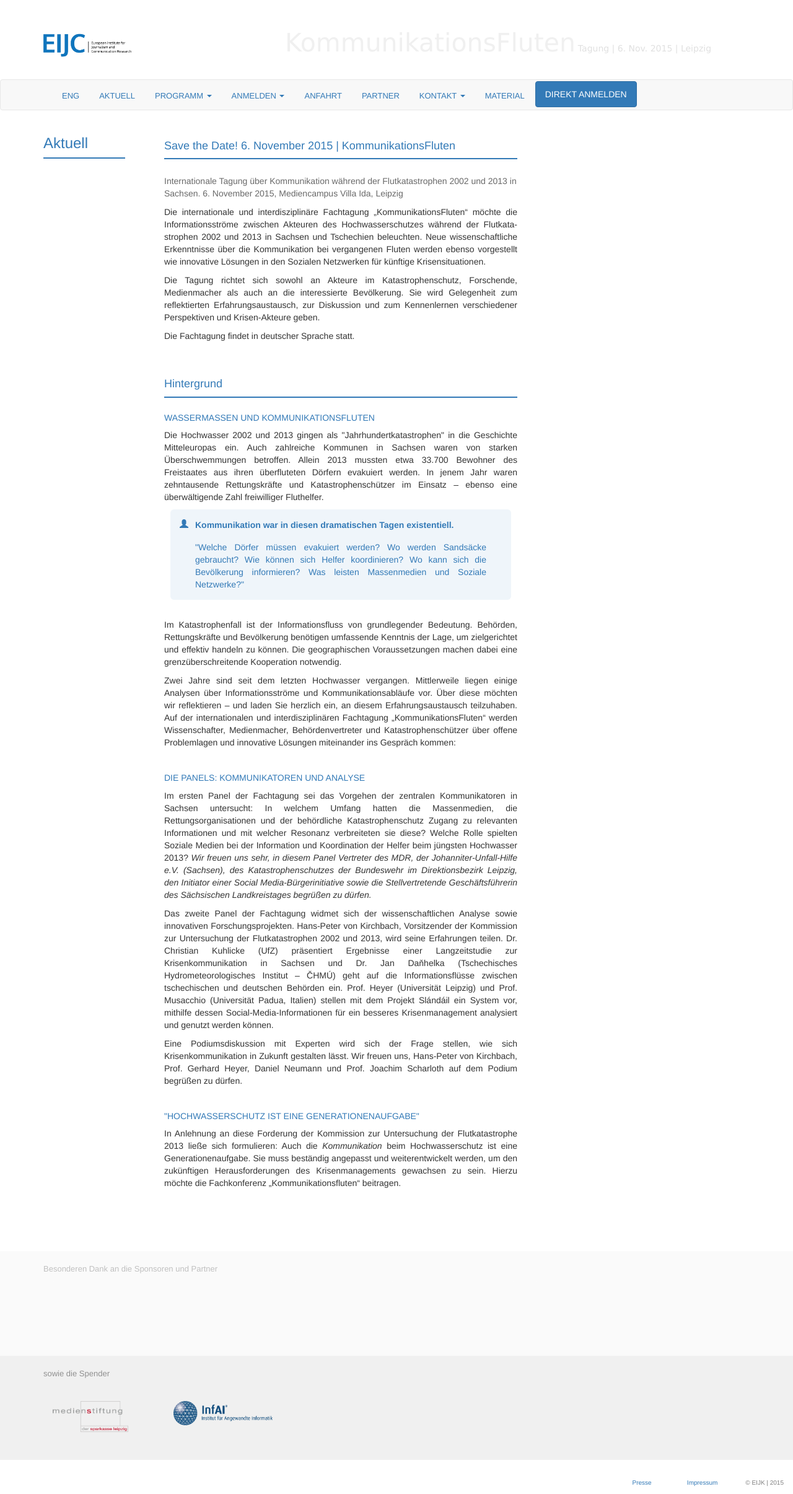
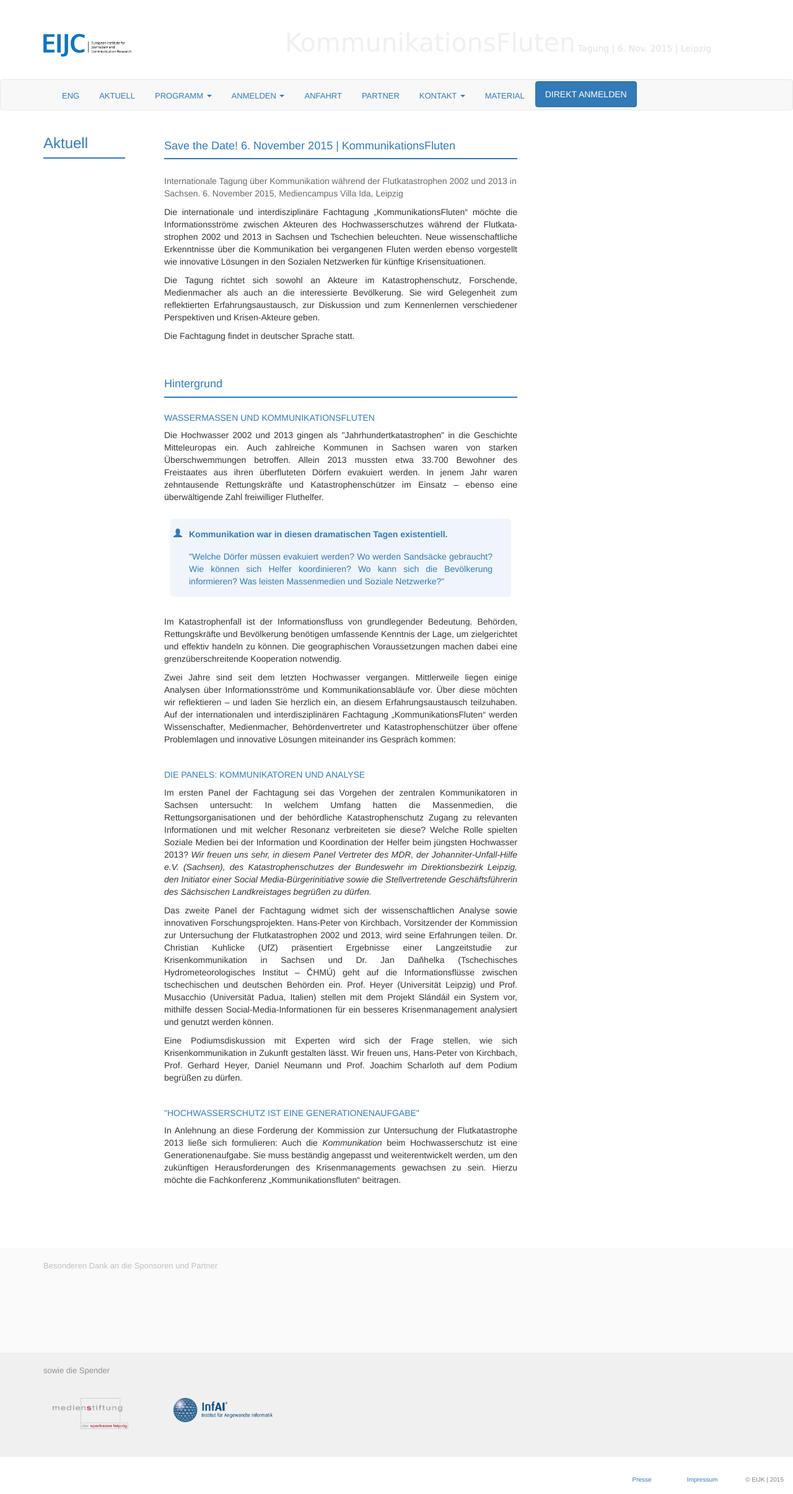
Before and after one commit to susedev/test, a Jekyll site: the page built from konferenz-kommunikationsfluten.html, in a window 1280 px wide. Shown: the whole page at 62% size. Built offline with Jekyll 4.4.1, drawn with Linux system fonts in a browser that asks for light colours; nearby versions of some CDN libraries.

Commit message:
Update konferenz-kommunikationsfluten.html

```diff
--- a/konferenz-kommunikationsfluten.html
+++ b/konferenz-kommunikationsfluten.html
@@ -24,7 +24,7 @@ title: Aktuell
 <p style="text-align: justify;">Die Hochwasser 2002 und 2013 gingen als &quot;Jahrhundertkatastrophen&quot; in die Geschichte Mitteleuropas ein. Auch zahlreiche Kommunen in Sachsen waren von starken &Uuml;berschwemmungen betroffen. Allein 2013 mussten etwa 33.700 Bewohner des Freistaates aus ihren &uuml;berfluteten D&ouml;rfern evakuiert werden. In jenem Jahr waren zehntausende Rettungskr&auml;fte und Katastrophensch&uuml;tzer im Einsatz &ndash; ebenso eine &uuml;berw&auml;ltigende Zahl freiwilliger Fluthelfer.</p>
 
 
-<div class="jumbotron" style="max-width: 550px; background-color: #eff5fa; color:#337AB7; padding: 15px 40px; border: 1px; text-align: justify; margin-left:auto; margin-right: auto; ">
+<div class="jumbotron" style="max-width: 550px; background-color: #eff5fa; color:#337AB7; padding: 15px 30px; border: 1px; text-align: justify; margin: 25px auto 30px; ">
   <span class="glyphicon glyphicon-user" style="margin-left: -25px; float: left;" aria-hidden="true"></span><p style="font-size: 14px; font-weight: bold;"> Kommunikation war in diesen dramatischen Tagen existentiell.</p>
   <div class="box" style="height:1px; color: #E7E7E7"></div>
   &quot;Welche D&ouml;rfer m&uuml;ssen evakuiert werden? Wo werden Sands&auml;cke gebraucht? Wie k&ouml;nnen sich Helfer koordinieren? Wo kann sich die Bev&ouml;lkerung informieren? Was leisten Massenmedien und Soziale Netzwerke?&quot;</div>
```
